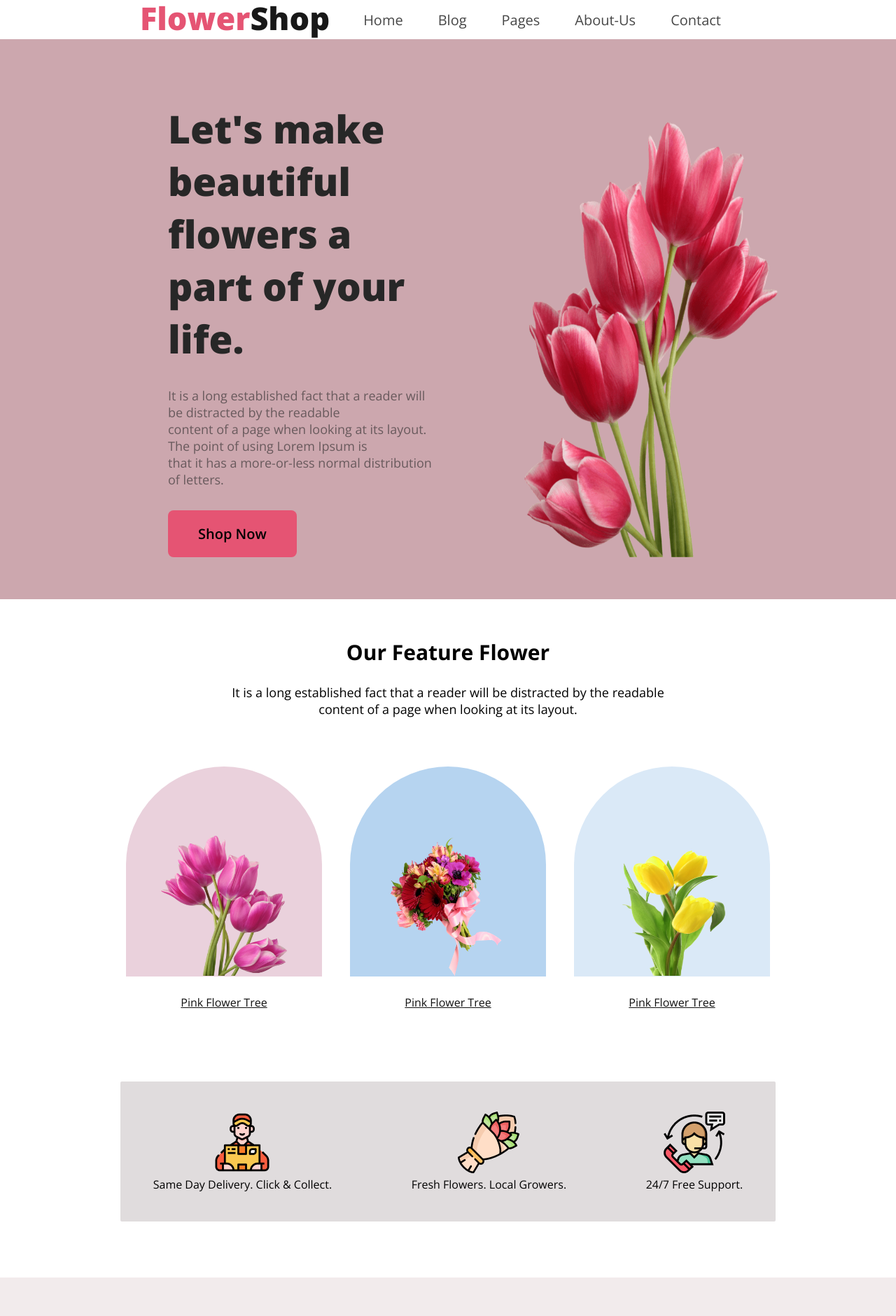
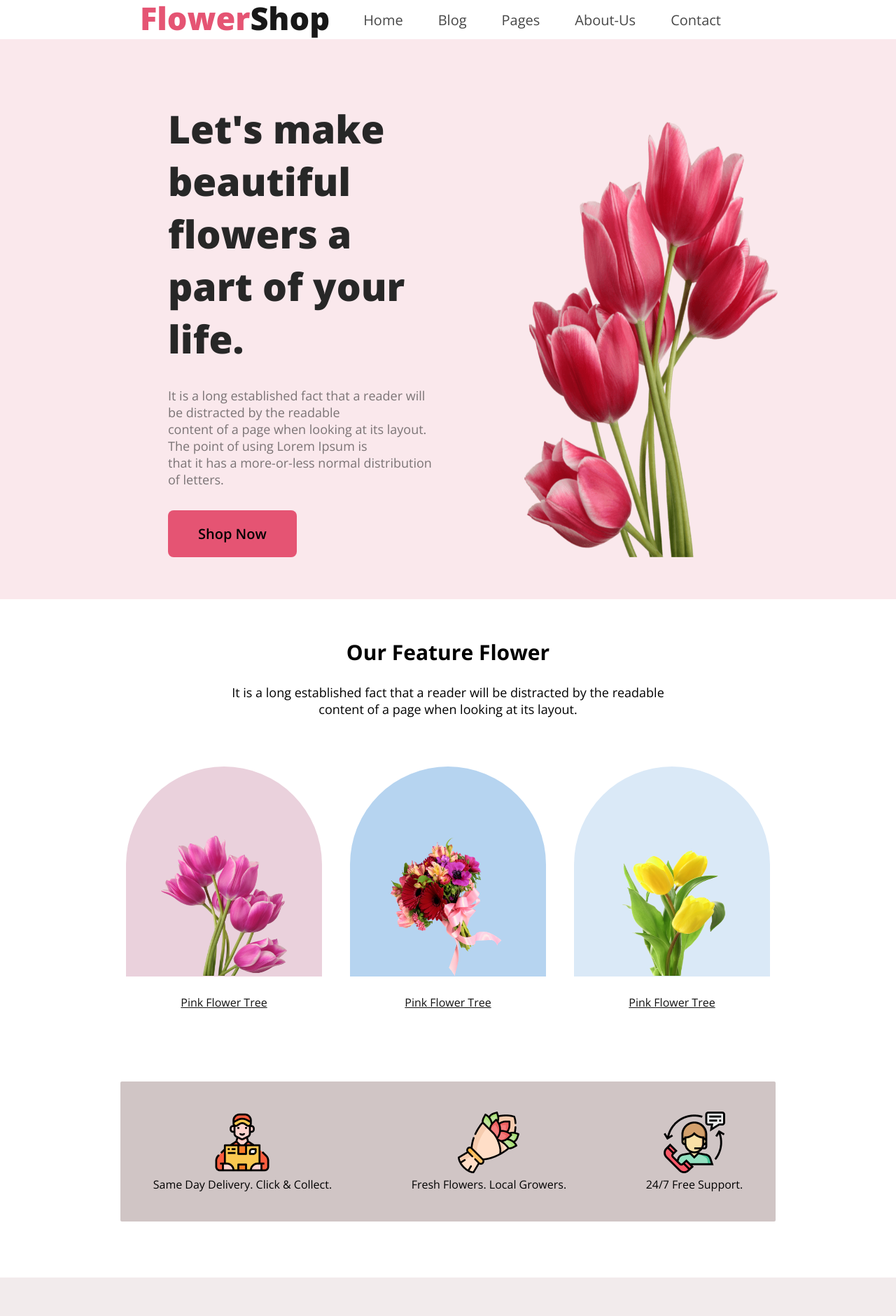
Before and after one commit to mehedianim19/flower-shop-assignment1, a plain HTML site: page index.html in a window 1280 px wide. Shown: the top 1880 px of the page at 70% size. Drawn offline with nearby package versions, Linux system fonts and the light colour scheme.

Commit message:
updated color part

```diff
--- a/style.css
+++ b/style.css
@@ -49,7 +49,7 @@ nav a{
     display: flex;
     align-items: center;
     justify-content: space-around;
-    background-color: #cca7ae;
+    background-color: #fae8ec;
 
 }
 .banner-img{
@@ -162,7 +162,7 @@ nav a{
 .service-time{
         width: 936px;
         height: 200px;
-        background-color: #e0dcdd;
+        background-color: #d0c5c5;
         border:none;
         margin: auto;
         display: flex;
```
